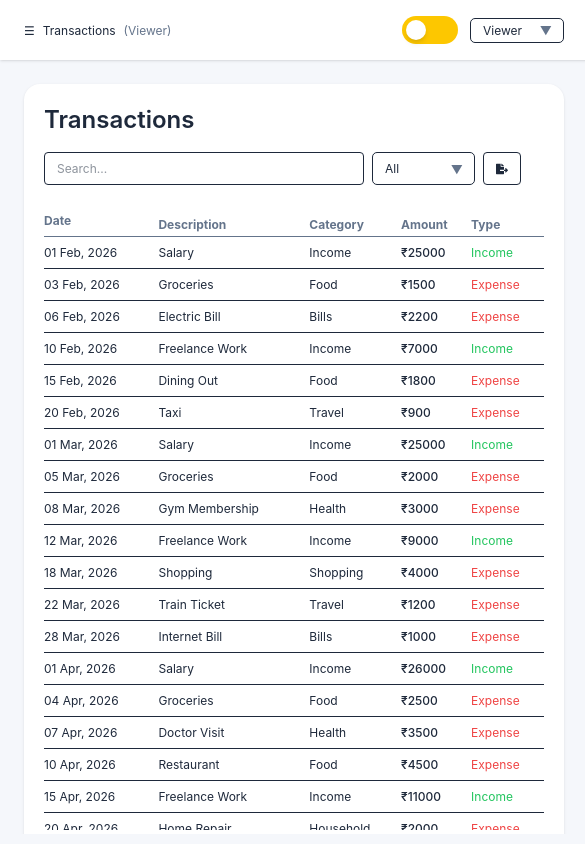
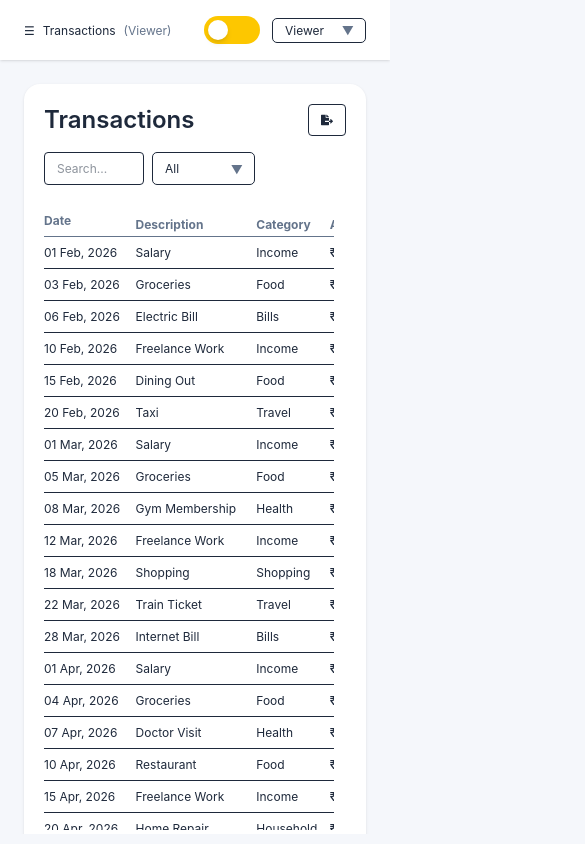
Before and after one commit to ArtyVisual/Finance-Dashboard, a React (Vite) app: page /transactions in a window 390 px wide. Shown: the whole page, 585 px wide, since content can reach past the window. Built offline with nearby package versions, Linux system fonts and the light colour scheme.

Commit message:
new responsive changes

```diff
--- a/src/App.css
+++ b/src/App.css
@@ -23,11 +23,21 @@ button {
 }
 
 
-@media only screen and (max-width:1000px) {
+@media only screen and (max-width: 500px) {
   body :is(p, label, span, div, b, a, button, li) {
     font-weight: 400;
     font-size: 12px;
     line-height: 15px;
+  }
+
+  .main-table {
+    max-height: calc(100vh - 227px);
+    max-width: calc(100vw - 100px) ;
+    overflow: auto;
+  }
+
+  .main-table table{
+    min-width: 400px;
   }
 }
 
@@ -146,10 +156,6 @@ body .swal2-container {
   overflow: auto;
 }
 
-.main-table table {
-  min-width: 500px;
-}
-
 .main-table table thead {
   position: sticky;
   top: 0;
--- a/src/components/TransactionTable.jsx
+++ b/src/components/TransactionTable.jsx
@@ -42,16 +42,22 @@ const TransactionTable = ({ role, limit }) => {
 
             <div className="flex justify-between flex-col xl:flex-row">
 
-                <h2 className="text-2xl mb-4 font-semibold">
-                    Transactions
-                </h2>
+                <div className="flex justify-between align-baseline mb-4">
+                    <h2 className="text-2xl font-semibold">
+                        Transactions
+                    </h2>
+
+                    <button className='border px-3 py-2 rounded xl:hidden' onClick={handleExport}>
+                        <FaFileExport />
+                    </button>
+                </div>
 
                 <div className="flex mb-7 gap-2">
                     {/* Search */}
                     <input
                         type="text"
                         placeholder="Search..."
-                        className="border px-3 py-2 rounded w-full max-w-xs bg-card text-primary"
+                        className="border px-3 py-2 rounded w-25 max-w-xs bg-card text-primary"
                         onChange={(e) => setSearch(e.target.value)}
                     />
 
@@ -68,10 +74,11 @@ const TransactionTable = ({ role, limit }) => {
                         <span className="pointer-events-none absolute right-3 top-1/2 -translate-y-1/2 text-secondary">
                             ▼
                         </span>
+
                     </div>
 
                     {limit && (
-                        <div className="border px-3 py-2 rounded bg-card text-primary w-50 text-center">
+                        <div className="border px-3 py-2 rounded bg-card text-primary w-25 text-center">
                             <NavLink
                                 to="/transactions"
                                 className="text-sm"
@@ -81,9 +88,10 @@ const TransactionTable = ({ role, limit }) => {
                         </div>
                     )}
 
-                    <button className='border px-3 py-2 rounded' onClick={handleExport}>
+                    <button className='border px-3 py-2 rounded hidden xl:block' onClick={handleExport}>
                         <FaFileExport />
                     </button>
+
                 </div>
             </div>
 
```
Lines whose indentation alone changed are shown as unchanged.
